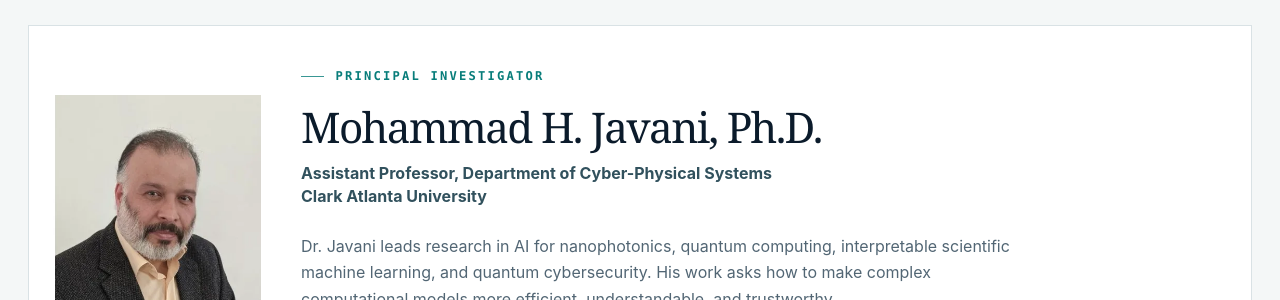
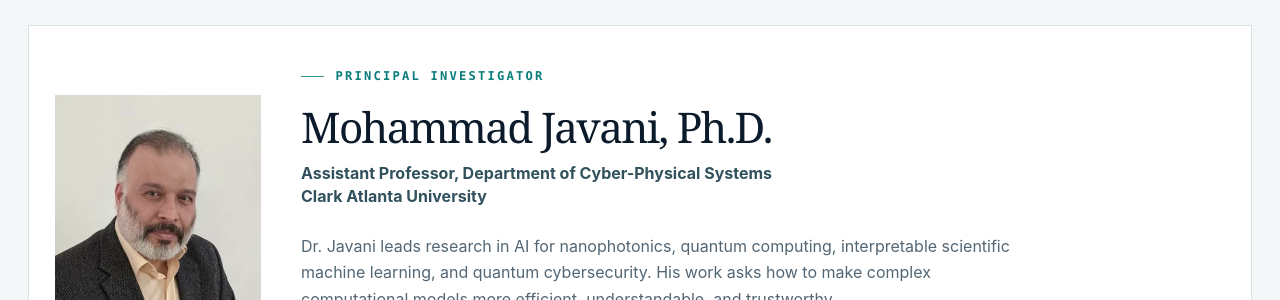
Before and after one commit to mjavani54/javani-lab-webpage, a Jekyll site: the page built from people.html, in a window 1280 px wide. Shown: the part 735-1035 px from the top of the page. Built offline with Jekyll 4.4.1, drawn with Linux system fonts in a browser that asks for light colours.

```diff
--- a/people.html
+++ b/people.html
@@ -7,7 +7,7 @@
 ---
 <section class="page-hero"><div class="container"><div class="eyebrow">People / Javani Research Lab</div><h1>People behind the questions.</h1><p>Our work connects physical insight, computational methods, and careful validation across disciplines.</p></div></section>
 <section class="people-section"><div class="container"><div class="kicker">Lab members</div><h2 class="section-title">Meet the team.</h2>
-  <article class="person-card person-lead"><div class="person-portrait"><img src="{{ '/assets/mohammad-javani.webp' | relative_url }}" width="400" height="472" alt="Portrait of Mohammad Javani" loading="lazy"></div><div class="person-copy"><div class="eyebrow">Principal investigator</div><h3>Mohammad H. Javani, Ph.D.</h3><p class="person-role">Assistant Professor, Department of Cyber-Physical Systems<br>Clark Atlanta University</p><p>Dr. Javani leads research in AI for nanophotonics, quantum computing, interpretable scientific machine learning, and quantum cybersecurity. His work asks how to make complex computational models more efficient, understandable, and trustworthy.</p><div class="person-links"><a class="text-link" href="https://scholar.google.com/citations?user=y7wEhXUAAAAJ" target="_blank" rel="noopener noreferrer">Publications on Google Scholar<span class="sr-only"> (opens in new tab)</span></a><a class="text-link" href="mailto:mjavani@cau.edu">Email Dr. Javani</a></div></div></article>
+  <article class="person-card person-lead"><div class="person-portrait"><img src="{{ '/assets/mohammad-javani.webp' | relative_url }}" width="400" height="472" alt="Portrait of Mohammad Javani" loading="lazy"></div><div class="person-copy"><div class="eyebrow">Principal investigator</div><h3>Mohammad Javani, Ph.D.</h3><p class="person-role">Assistant Professor, Department of Cyber-Physical Systems<br>Clark Atlanta University</p><p>Dr. Javani leads research in AI for nanophotonics, quantum computing, interpretable scientific machine learning, and quantum cybersecurity. His work asks how to make complex computational models more efficient, understandable, and trustworthy.</p><div class="person-links"><a class="text-link" href="https://scholar.google.com/citations?user=y7wEhXUAAAAJ" target="_blank" rel="noopener noreferrer">Publications on Google Scholar<span class="sr-only"> (opens in new tab)</span></a><a class="text-link" href="mailto:mjavani@cau.edu">Email Dr. Javani</a></div></div></article>
   <article class="person-card person-student"><div class="person-monogram" aria-hidden="true"><span>AD</span></div><div class="person-copy"><div class="eyebrow">Ph.D. student</div><h3>Abias Dotson</h3><p class="person-role">Department of Cyber-Physical Systems<br>Clark Atlanta University</p><p>Abias works on cybersecurity research with Dr. Javani. Their coauthored work includes quantum-inspired cyber deception and digital forensic investigation tools.</p><div class="person-links"><a class="text-link" href="https://zenodo.org/records/21983200" target="_blank" rel="noopener noreferrer">Digital forensics survey<span class="sr-only"> (opens in new tab)</span></a></div></div></article>
 </div></section>
 <section class="contact-band"><div class="container contact-band-inner"><div><div class="kicker">Work with us</div><h2>Interested in the lab?</h2><p>Students and collaborators can get in touch with a concise note about their interests and a specific question they would like to explore.</p></div><a class="button button-dark" href="{{ '/about/' | relative_url }}#contact">Contact the lab</a></div></section>
```
